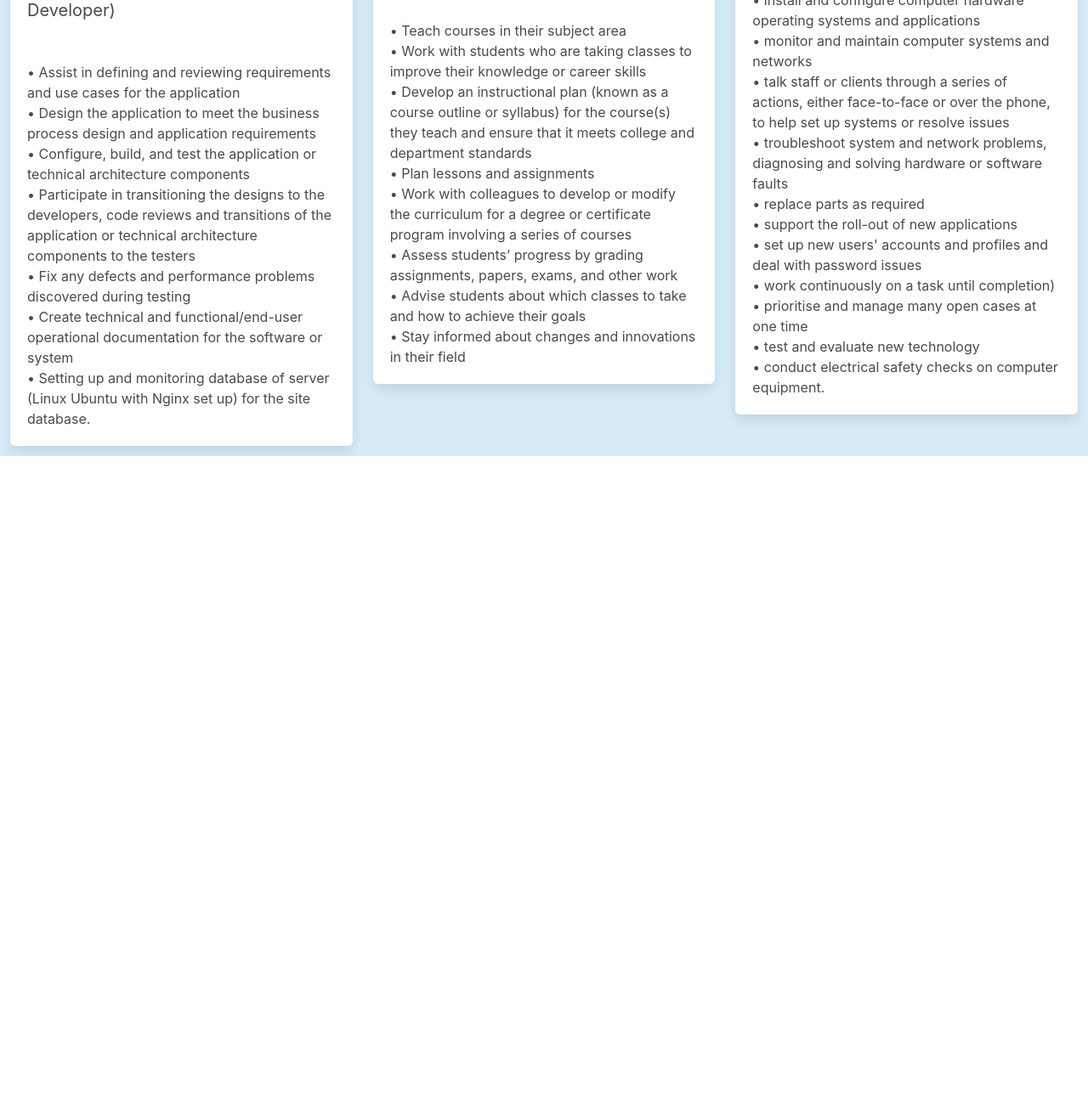
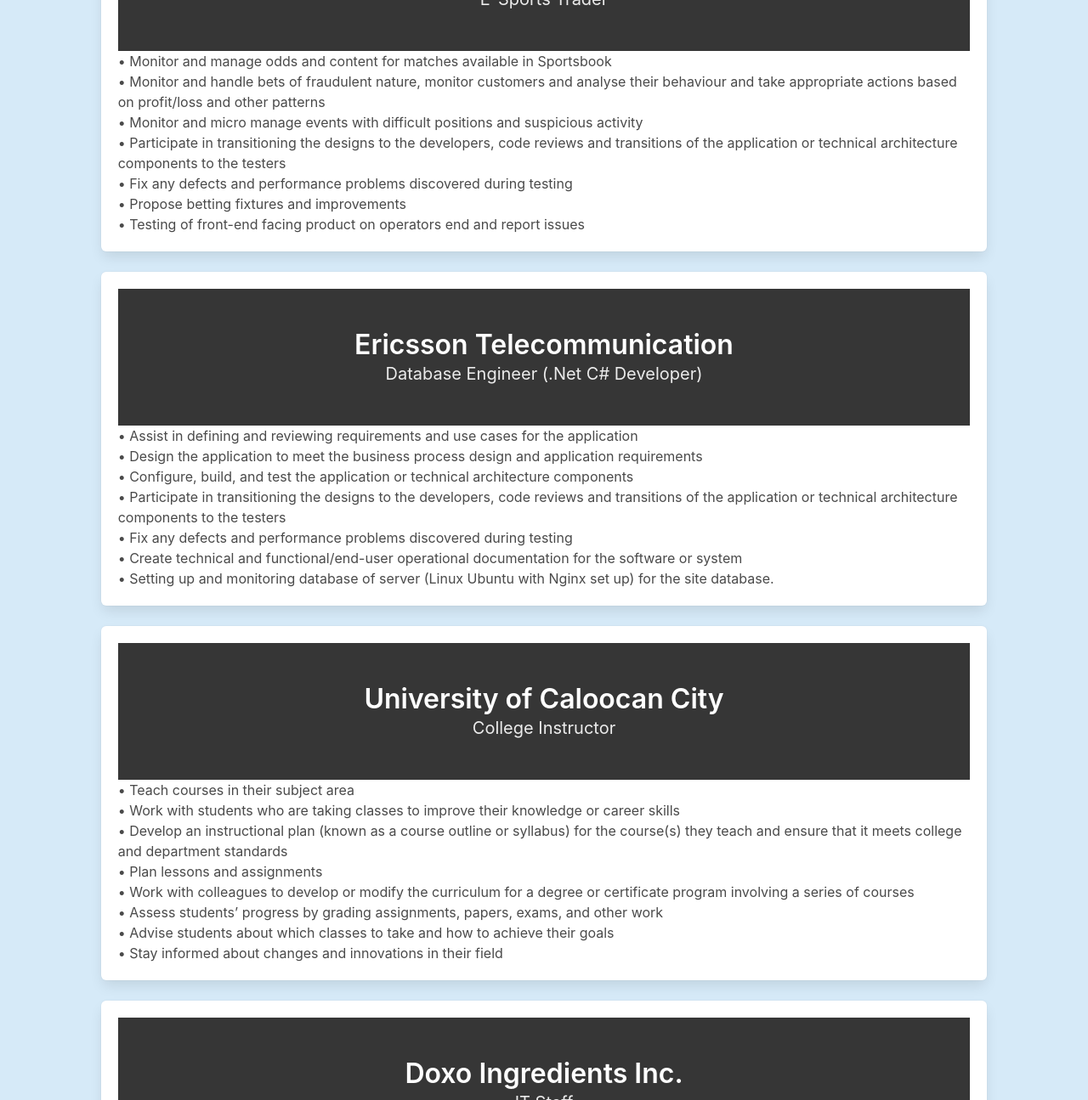
Before and after one commit to meguivencan/meguivencan.github.io, a plain HTML site: page pages/jobexperience.html in a window 1280 px wide. Shown: the part 369-1664 px from the top of the page at 85% size. Before the commit the page ends 906 px from the top, so only its background shows below. Drawn offline with nearby package versions, Linux system fonts and the light colour scheme.

Commit message:
edited job experience

```diff
--- a/pages/jobexperience.html
+++ b/pages/jobexperience.html
@@ -69,10 +69,47 @@
 	<div class="column">
 		<div class="columns">
 			<div class="column">
+
+			</div>
+			<div class="column is-10">
 				<div class="box">
+					<section class="hero is-dark has-text-centered">
+					  <div class="hero-body">
+					    <div class="container">
+							<h1 class="title">UnionSpark LTD</h1>
+							<h2 class="subtitle">E-Sports Trader</h2>
+					    </div>
+					  </div>
+					</section>
+					<p>• Monitor and manage odds and content for matches available in Sportsbook</p>
+					<p>• Monitor and handle bets of fraudulent nature, monitor customers and analyse their behaviour and take
+						appropriate actions based on profit/loss and other patterns
+					</p>
+					<p>• Monitor and micro manage events with difficult positions and suspicious activity</p>
+					<p>• Participate in transitioning the designs to the developers, code reviews and transitions of the application or technical architecture components to the testers</p>
+					<p>• Fix any defects and performance problems discovered during testing</p>
+					<p>• Propose betting fixtures and improvements</p>
+					<p>• Testing of front-end facing product on operators end and report issues</p>
+				</div>
+			</div>
+			<div class="column">
+
+			</div>
+		</div>
+		<div class="columns">
+			<div class="column">
+
+			</div>
+			<div class="column  is-10">
+				<div class="box">
+					<section class="hero is-dark has-text-centered">
+					  <div class="hero-body">
+					    <div class="container">
 							<h1 class="title">Ericsson Telecommunication</h1>
 							<h2 class="subtitle">Database Engineer (.Net C# Developer)</h2>
-					<br />
+					    </div>
+					  </div>
+					</section>
 					<p>• Assist in defining and reviewing requirements and use cases for the application</p>
 					<p>• Design the application to meet the business process design and application requirements</p>
 					<p>• Configure, build, and test the application or technical architecture components</p>
@@ -83,9 +120,23 @@
 				</div>
 			</div>
 			<div class="column">
+
+			</div>
+		</div>
+		<div class="columns">
+			<div class="column">
+
+			</div>
+			<div class="column  is-10">
 				<div class="box">
+					<section class="hero is-dark has-text-centered">
+					  <div class="hero-body">
+					    <div class="container">
 							<h1 class="title">University of Caloocan City</h1>
 							<h2 class="subtitle">College Instructor</h2>
+					    </div>
+					  </div>
+					</section>
 					<p>• Teach courses in their subject area</p>
 					<p>• Work with students who are taking classes to improve their knowledge or career skills</p>
 					<p>• Develop an instructional plan (known as a course outline or syllabus) for the course(s) they teach and ensure that it meets college and department standards</p>
@@ -97,9 +148,24 @@
 				</div>
 			</div>
 			<div class="column">
+
+			</div>
+		</div>
+		<div class="columns">
+			<div class="column">
+
+			</div>
+			<div class="column  is-10">
 				<div class="box">
+					<section class="hero is-dark has-text-centered">
+					  <div class="hero-body">
+					    <div class="container">
 	      					<h1 class="title">Doxo Ingredients Inc.</h1>
 							<h2 class="subtitle">IT Staff</h2>
+					    </div>
+					  </div>
+					</section>
+
 					<p>• install and configure computer hardware operating systems and applications</p>
 					<p>• monitor and maintain computer systems and networks</p>
 					<p>• talk staff or clients through a series of actions, either face-to-face or over the phone, to help set up systems or resolve issues</p>
@@ -113,10 +179,11 @@
 					<p>• conduct electrical safety checks on computer equipment.</p>
 				</div>
 			</div>
-		</div>
-		<div class="columns">
+			<div class="column">
 
 			</div>
 		</div>
+
+	</div>
 </body>
 </html>
```
Also changed, not shown: index.html (+7 -11 lines), document/michael-resume1.jpg (deleted), document/michael-resume2.jpg (deleted), document/resume1.jpg (added), document/resume2.jpg (added), 1 other file. Lines whose indentation alone changed are shown as unchanged.
